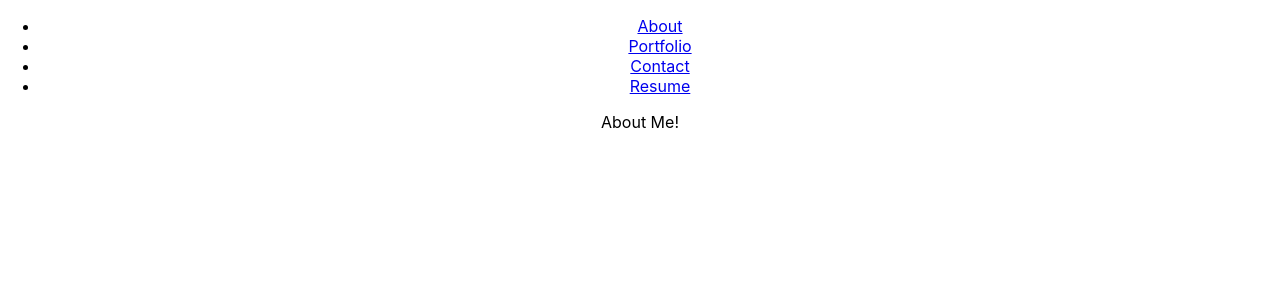
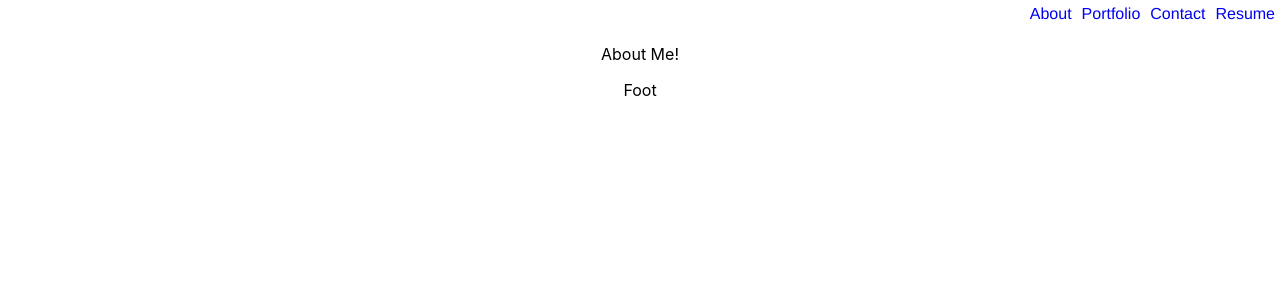
Before and after one commit to karlagoo/react-portfolio, a React (Create React App) app: page / in a window 1280 px wide. Shown: the top 300 px of the page. Built offline with nearby package versions, Linux system fonts and the light colour scheme.

Commit message:
created divs for navbar

```diff
--- a/package.json
+++ b/package.json
@@ -6,7 +6,9 @@
     "@testing-library/jest-dom": "^5.14.1",
     "@testing-library/react": "^11.2.7",
     "@testing-library/user-event": "^12.8.3",
+    "bootstrap": "^5.1.3",
     "react": "^17.0.2",
+    "react-bootstrap": "^2.0.0",
     "react-dom": "^17.0.2",
     "react-scripts": "4.0.3",
     "web-vitals": "^1.1.2"
--- a/src/App.js
+++ b/src/App.js
@@ -8,7 +8,7 @@ function App() {
     <div className="App">
 
       <PageContainer/>
-      {/* <Footer /> */}
+      <Footer />
 
     </div>
   );
--- a/src/components/Navbar/index.js
+++ b/src/components/Navbar/index.js
@@ -1,80 +1,61 @@
 import React from 'react';
 
 function NavTabs({ currentPage, handlePageChange }) {
+  const linkStyle = { border: '1px black', padding: '5px' };
   return (
-    <ul className="nav nav-tabs">
-      <li className="nav-item">
+    <nav className="main-header-menu">
+      <section
+        style={{
+          display: 'flex',
+          fontFamily: 'helvetica',
+          flexDirection: 'row',
+          alignItems: 'flex-start',
+          justifyContent: 'flex-end',
+          textDecoration: 'none',
+        }}>
+        <div style={linkStyle}>
           <a
+            style = {{textDecoration:"none"}}
             href="#aboutme"
             onClick={() => handlePageChange('AboutMe')}
             className={currentPage === 'AboutMe' ? 'nav-link active' : 'nav-link'}
           >
             About
         </a>
-      </li>
-      <li className="nav-item">
+        </div>
+        <div style={linkStyle}>
           <a
+            style = {{textDecoration:"none"}}
             href="#portfolio"
             onClick={() => handlePageChange('Portfolio')}
             className={currentPage === 'Portfolio' ? 'nav-link active' : 'nav-link'}
           >
             Portfolio
         </a>
-      </li>
-      <li className="nav-item">
+        </div>
+        <div style={linkStyle}>
           <a
+            style = {{textDecoration:"none"}}
             href="#contact"
             onClick={() => handlePageChange('Contact')}
             className={currentPage === 'Contact' ? 'nav-link active' : 'nav-link'}
           >
             Contact
         </a>
-      </li>
-      <li className="nav-item">
+        </div>
+        <div style={linkStyle}>
           <a
+            style = {{textDecoration:"none"}}
             href="#resume"
             onClick={() => handlePageChange('Resume')}
             className={currentPage === 'Resume' ? 'nav-link active' : 'nav-link'}
           >
             Resume
         </a>
-      </li>
-    </ul>
+        </div>
+      </section>
+    </nav>
   );
 }
 
 export default NavTabs;
-
-
-// import React from 'react';
-
-// export default function Nav() {
-//   const linkStyle = { border: '1px black', padding: '5px' };
-
-//   return (
-//     <nav className="main-header-menu">
-//       <section
-//         style={{
-//           display: 'flex',
-//           fontFamily: 'helvetica',
-//           flexDirection: 'row',
-//           alignItems: 'flex-start',
-//           justifyContent: 'flex-end',
-//         }}
-//       >
-//         <div style={linkStyle}>
-//           <a href="#">About Me</a>
-//         </div>
-//         <div style={linkStyle}>
-//           <a href="#">Portfolio</a>
-//         </div>
-//         <div style={linkStyle}>
-//           <a href="#">Contact</a>
-//         </div>
-//         <div style={linkStyle}>
-//           <a href="#">Resume</a>
-//         </div>
-//       </section>
-//     </nav>
-//   );
-// }
```
Also changed, not shown: 1 other file (tests, documents, lock files or other folders). Lines whose indentation alone changed are shown as unchanged.
